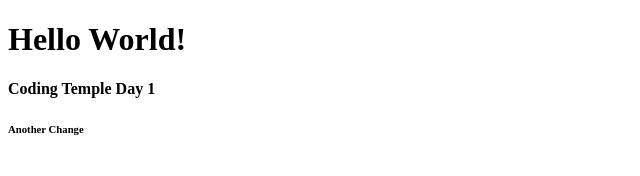
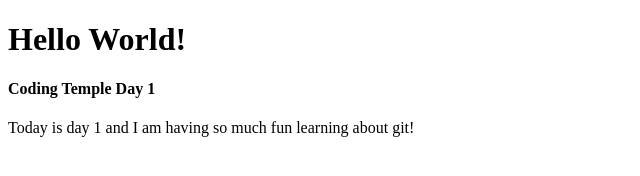
Before and after one commit to yeseniag9/hello-world-kekambas_96, a plain HTML site: page index.html in a window 1280 px wide. Shown: the whole page, without its empty margins (0-640 px from the left). Drawn offline with Linux system fonts and the light colour scheme.

Commit message:
New paragraph tag

```diff
--- a/index.html
+++ b/index.html
@@ -9,6 +9,6 @@
 <body>
     <h1>Hello World!</h1>
     <h4>Coding Temple Day 1</h4>
-    <h6>Another Change</h6>
+    <p>Today is day 1 and I am having so much fun learning about git!</p>
 </body>
 </html>
```
